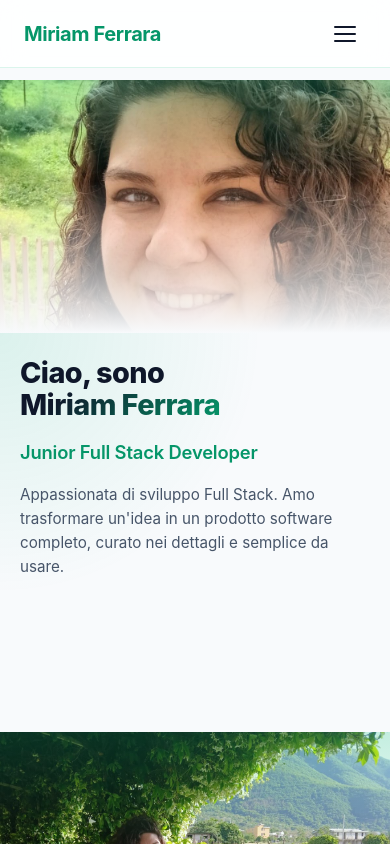
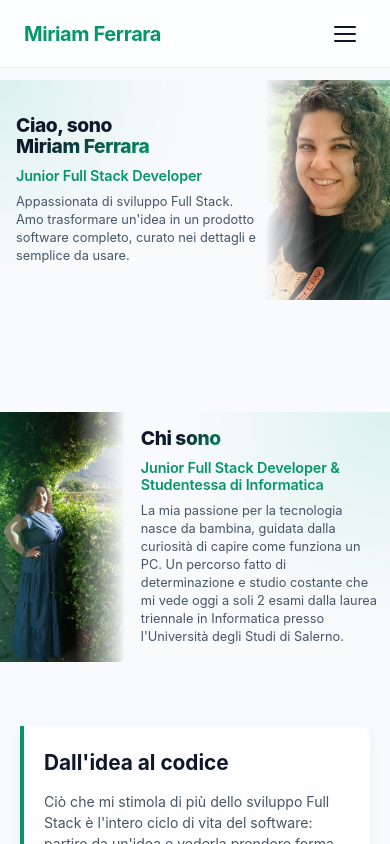
Before and after one commit to MiriamFerrara/miriamferrara.github.io, a React (Vite) app: page / in a window 390 px wide. Shown: the top 844 px of the page. Built offline with nearby package versions, Linux system fonts and the light colour scheme.

Commit message:
layout responsive affiancato per Home e About su mobile

```diff
--- a/src/components/css/About.css
+++ b/src/components/css/About.css
@@ -17,7 +17,7 @@
   background-color: var(--bg-light);
   overflow: hidden;
   position: relative;
-  padding-top: 70px;
+  padding-top: 2px;
 }
 
 /* LATO SINISTRO: Foto (30% larghezza) */
@@ -141,39 +141,40 @@
 }
 
 /* ==========================================================================
-   RESPONSIVE DESIGN (TABLET & MOBILE) - FIX MOBILITÀ E SCROLL
+   RESPONSIVE DESIGN (TABLET & MOBILE) - AFFIANCATO
    ========================================================================== */
 
 @media (max-width: 1024px) {
   #about.hero-split {
-    flex-direction: column;
+    flex-direction: row; /* Mantiene foto a sinistra e testo a destra */
     min-height: auto;
     height: auto;
     overflow: visible;
     padding-top: 80px;
+    padding-bottom: 2rem;
+    align-items: stretch;
   }
 
-  #about .hero-split-media,
-  #about .hero-split-content {
-    flex: none;
-    width: 100%;
-    max-width: 100%;
-  }
-
+  /* Foto a sinistra (35%) */
   #about .hero-split-media {
-    height: 35vh;
+    flex: 0 0 35%;
+    max-width: 35%;
+    height: auto;
     min-height: 250px;
   }
 
+  /* Testo a destra (65%) */
   #about .hero-split-content {
-    padding: 2rem 1.5rem;
+    flex: 0 0 65%;
+    max-width: 65%;
+    padding: 1.5rem 1rem 1.5rem 1.25rem;
   }
 
   #about .hero-split-overlay {
     background: linear-gradient(
-            0deg,
+            270deg,
             var(--bg-light) 0%,
-            transparent 50%,
+            transparent 40%,
             var(--emerald-overlay) 100%
     );
   }
@@ -202,15 +203,23 @@
 
 @media (max-width: 640px) {
   #about .hero-split-media {
-    height: 30vh;
+    flex: 0 0 32%;
+    max-width: 32%;
     min-height: 220px;
   }
 
+  #about .hero-split-content {
+    flex: 0 0 68%;
+    max-width: 68%;
+    padding: 1rem 0.5rem 1rem 1rem;
+  }
+
   .about-card-title {
-    font-size: 1.4rem;
+    font-size: 1.3rem;
   }
 
   .about-card p {
-    font-size: 0.98rem;
+    font-size: 0.88rem;
+    line-height: 1.5;
   }
 }
--- a/src/components/css/Home.css
+++ b/src/components/css/Home.css
@@ -140,48 +140,58 @@
 }
 
 /* ==========================================================================
-   RESPONSIVE DESIGN (TABLET & MOBILE) - FIX MOBILITÀ E SCROLL
+   RESPONSIVE DESIGN (TABLET & MOBILE) - LAYOUT AFFIANCATO
    ========================================================================== */
 @media (max-width: 1024px) {
   #home.hero-split {
-    flex-direction: column-reverse;
+    flex-direction: row; /* Mantiene foto e testo uno a fianco all'altro */
     min-height: auto;
     height: auto;
     overflow: visible;
     padding-top: 80px;
-    padding-bottom: 3rem;
+    padding-bottom: 2rem;
+    align-items: stretch;
   }
 
-  .hero-split-content,
-  .hero-split-media {
-    flex: none;
-    width: 100%;
-    max-width: 100%;
+  /* Testo a sinistra (65% dello schermo) */
+  .hero-split-content {
+    flex: 0 0 65%;
+    max-width: 65%;
+    padding: 1.5rem 1rem 1.5rem 1.25rem;
   }
 
-  .hero-split-content {
-    padding: 2rem 1.5rem;
-  }
-
+  /* Foto a destra (35% dello schermo) */
   .hero-split-media {
-    height: 35vh;
+    flex: 0 0 35%;
+    max-width: 35%;
+    height: auto;
     min-height: 250px;
   }
 
   .hero-split-img {
-    object-position: center 20%;
+    object-position: center 15%;
   }
 
+  /* Riduzione del font per permettere al testo di stare in uno spazio stretto */
   .hero-split-title {
-    font-size: clamp(1.8rem, 6vw, 2.5rem);
+    font-size: clamp(1.3rem, 5vw, 2rem);
   }
 
-  /* Sfumatura verticale dinamica per mobile */
+  .hero-split-subtitle {
+    font-size: 1rem;
+  }
+
+  .hero-split-text {
+    font-size: 0.88rem;
+    line-height: 1.45;
+  }
+
+  /* Sfumatura orizzontale */
   .hero-split-overlay {
     background: linear-gradient(
-            0deg,
+            90deg,
             var(--bg-light) 0%,
-            transparent 60%,
+            transparent 40%,
             var(--emerald-overlay) 100%
     );
   }
@@ -189,19 +199,31 @@
 
 @media (max-width: 640px) {
   .hero-split-content {
-    padding: 1.5rem 1.25rem;
+    flex: 0 0 68%;
+    max-width: 68%;
+    padding: 1rem 0.5rem 1rem 1rem;
   }
 
   .hero-split-media {
-    height: 30vh;
+    flex: 0 0 32%;
+    max-width: 32%;
     min-height: 220px;
   }
 
+  .hero-split-inner {
+    gap: 0.6rem;
+  }
+
+  .hero-split-title {
+    font-size: 1.2rem;
+  }
+
   .hero-split-subtitle {
-    font-size: 1.15rem;
+    font-size: 0.9rem;
   }
 
   .hero-split-text {
-    font-size: 0.95rem;
+    font-size: 0.8rem;
+    line-height: 1.4;
   }
 }
```
